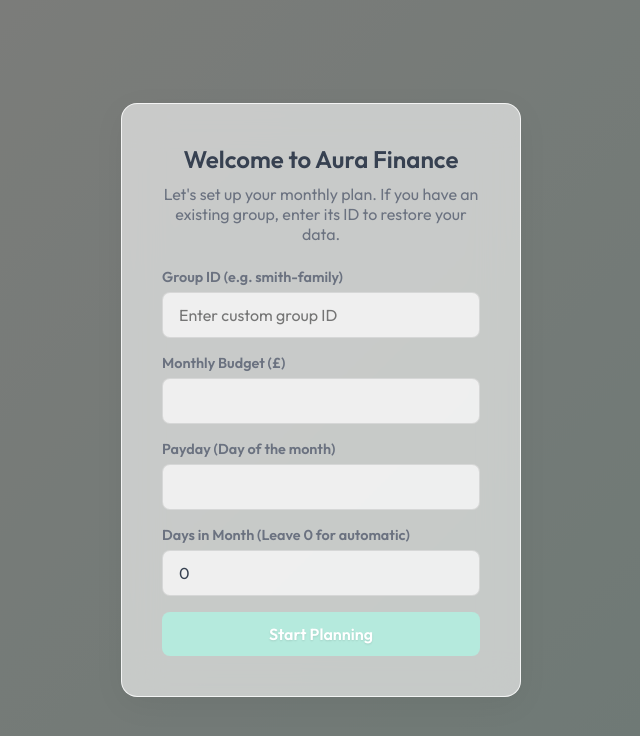
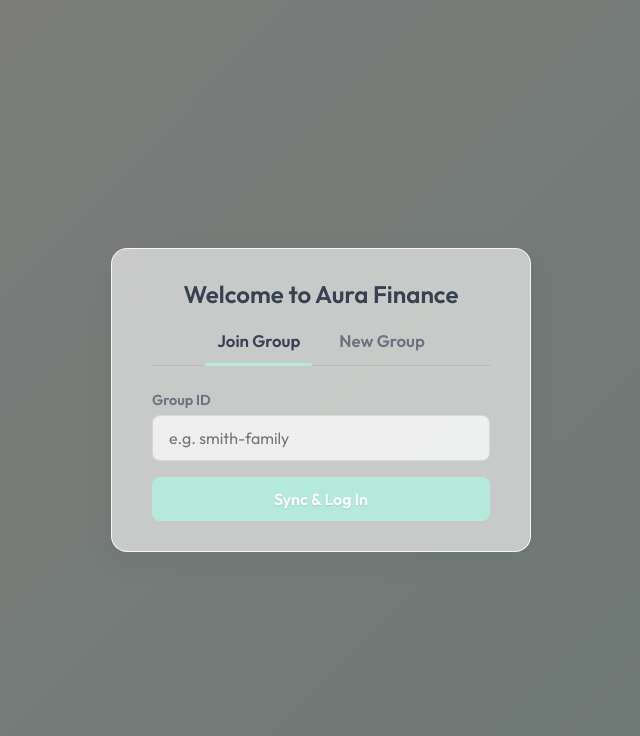
Before and after one commit to Aeris-derg/Aura-Finance, a website: page index.html in a window 1280 px wide. Shown: the whole page, without its empty margins (319-959 px from the left). Drawn offline with nearby package versions, Linux system fonts and the light colour scheme; no server answers.

Commit message:
Split setup into Join Group and New Group tabs

```diff
--- a/app.js
+++ b/app.js
@@ -556,7 +556,49 @@
     syncState();
 });
 
-// Setup Form Submission
+// Tab Switching
+document.getElementById('tab-login').addEventListener('click', () => {
+    document.getElementById('tab-login').classList.add('active');
+    document.getElementById('tab-create').classList.remove('active');
+    document.getElementById('login-form').classList.remove('hidden');
+    document.getElementById('setup-form').classList.add('hidden');
+    sounds.click();
+});
+
+document.getElementById('tab-create').addEventListener('click', () => {
+    document.getElementById('tab-create').classList.add('active');
+    document.getElementById('tab-login').classList.remove('active');
+    document.getElementById('setup-form').classList.remove('hidden');
+    document.getElementById('login-form').classList.add('hidden');
+    sounds.click();
+});
+
+// Join Group / Login Submission
+document.getElementById('login-form').addEventListener('submit', (e) => {
+    e.preventDefault();
+    const gId = document.getElementById('login-group-id').value.trim().toLowerCase().replace(/[^a-z0-9-_]/g, '');
+    if (!gId) {
+        alert("Please enter a valid Group ID.");
+        return;
+    }
+
+    db.ref('groups/' + gId).once('value')
+        .then((snapshot) => {
+            const val = snapshot.val();
+            if (val && val.budget > 0) {
+                sounds.success();
+                joinGroup(gId);
+            } else {
+                alert(`Group "${gId}" was not found or is empty. Please check the ID or create a new group under the "New Group" tab.`);
+            }
+        })
+        .catch((error) => {
+            console.error("Login once() check failed:", error);
+            alert("Database Connection Failed: " + error.message);
+        });
+});
+
+// Setup Form Submission (New Group)
 document.getElementById('setup-form').addEventListener('submit', (e) => {
     e.preventDefault();
     const gId = document.getElementById('group-id').value.trim().toLowerCase().replace(/[^a-z0-9-_]/g, '');
--- a/index.html
+++ b/index.html
@@ -13,11 +13,26 @@
     <div id="setup-modal" class="modal hidden">
         <div class="modal-content glass">
             <h2>Welcome to Aura Finance</h2>
-            <p>Let's set up your monthly plan. If you have an existing group, enter its ID to restore your data.</p>
-            <form id="setup-form">
+
+            <div class="setup-tabs">
+                <button id="tab-login" class="tab-btn active">Join Group</button>
+                <button id="tab-create" class="tab-btn">New Group</button>
+            </div>
+
+            <!-- Login / Restore Form -->
+            <form id="login-form">
                 <div class="form-group">
-                    <label for="group-id">Group ID (e.g. smith-family)</label>
-                    <input type="text" id="group-id" required placeholder="Enter custom group ID">
+                    <label for="login-group-id">Group ID</label>
+                    <input type="text" id="login-group-id" required placeholder="e.g. smith-family">
+                </div>
+                <button type="submit" class="btn primary full-width">Sync & Log In</button>
+            </form>
+
+            <!-- Create Form -->
+            <form id="setup-form" class="hidden">
+                <div class="form-group">
+                    <label for="group-id">Group ID</label>
+                    <input type="text" id="group-id" required placeholder="e.g. smith-family">
                 </div>
                 <div class="form-group">
                     <label for="monthly-budget">Monthly Budget (£)</label>
@@ -31,7 +46,7 @@
                     <label for="custom-month-length">Days in Month (Leave 0 for automatic)</label>
                     <input type="number" id="custom-month-length" value="0" min="0" max="60">
                 </div>
-                <button type="submit" class="btn primary full-width">Start Planning</button>
+                <button type="submit" class="btn primary full-width">Create Group</button>
             </form>
         </div>
     </div>
--- a/style.css
+++ b/style.css
@@ -80,14 +80,52 @@
 }
 
 .modal-content {
-    padding: 40px;
-    max-width: 400px;
+    padding: 30px 40px;
+    max-width: 420px;
     width: 100%;
     text-align: center;
 }
 
-.modal-content h2 { margin-bottom: 10px; color: var(--text-primary); }
+.modal-content h2 { margin-bottom: 15px; color: var(--text-primary); }
 .modal-content p { color: var(--text-secondary); margin-bottom: 24px; }
+
+/* Setup Modal Tabs */
+.setup-tabs {
+    display: flex;
+    justify-content: center;
+    gap: 15px;
+    margin-bottom: 25px;
+    border-bottom: 1px solid rgba(0,0,0,0.08);
+    padding-bottom: 8px;
+}
+body.dark-theme .setup-tabs {
+    border-bottom: 1px solid rgba(255,255,255,0.08);
+}
+.tab-btn {
+    background: transparent;
+    border: none;
+    color: var(--text-secondary);
+    font-weight: 600;
+    cursor: pointer;
+    padding: 6px 12px;
+    transition: var(--transition);
+    font-family: inherit;
+    font-size: 1.05rem;
+    position: relative;
+}
+.tab-btn.active {
+    color: var(--text-primary);
+}
+.tab-btn.active::after {
+    content: '';
+    position: absolute;
+    bottom: -9px;
+    left: 0;
+    width: 100%;
+    height: 3px;
+    background: var(--accent-color);
+    border-radius: 2px 2px 0 0;
+}
 
 /* Typography */
 h1, h2, h3, h4 { font-weight: 600; color: var(--text-primary); }
```
